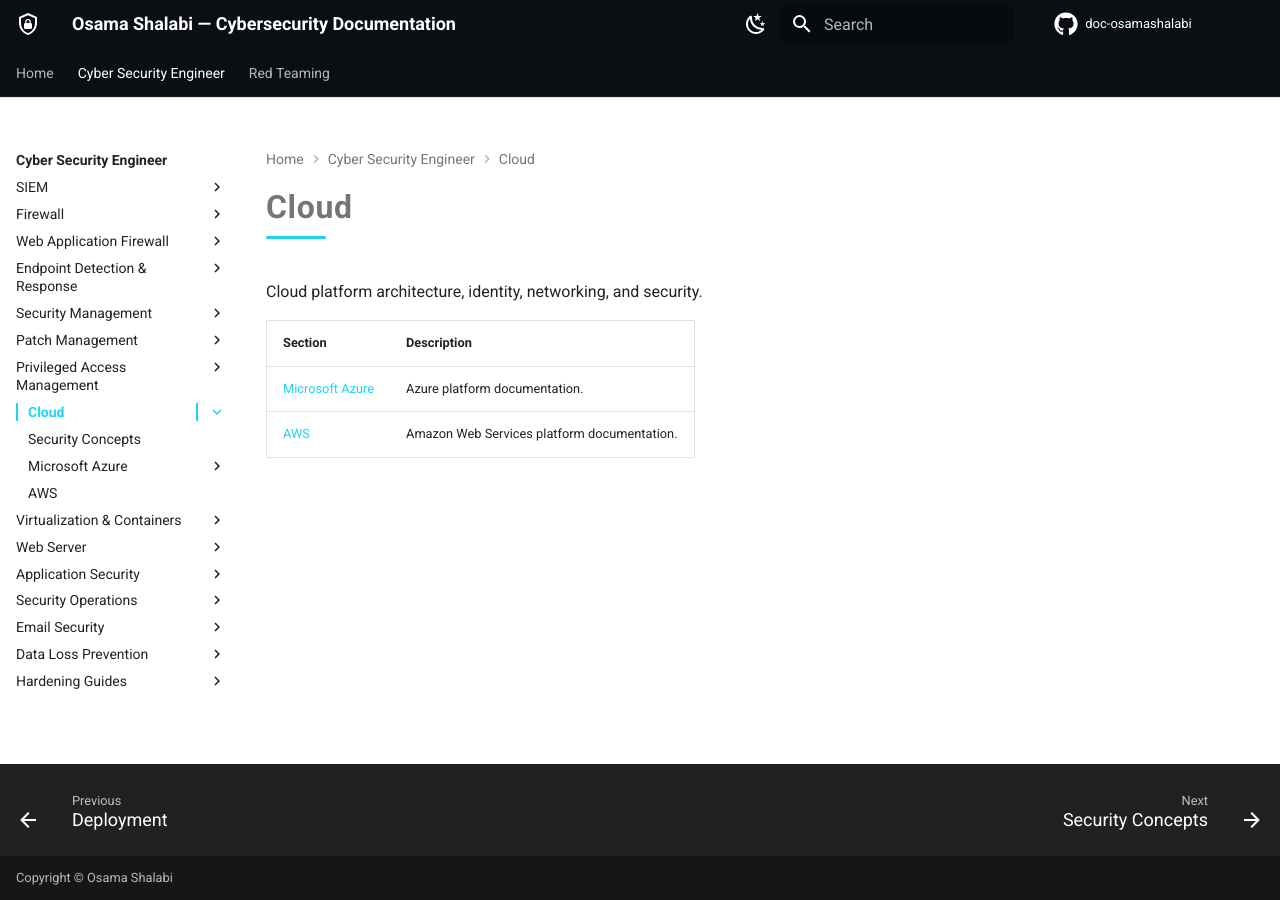
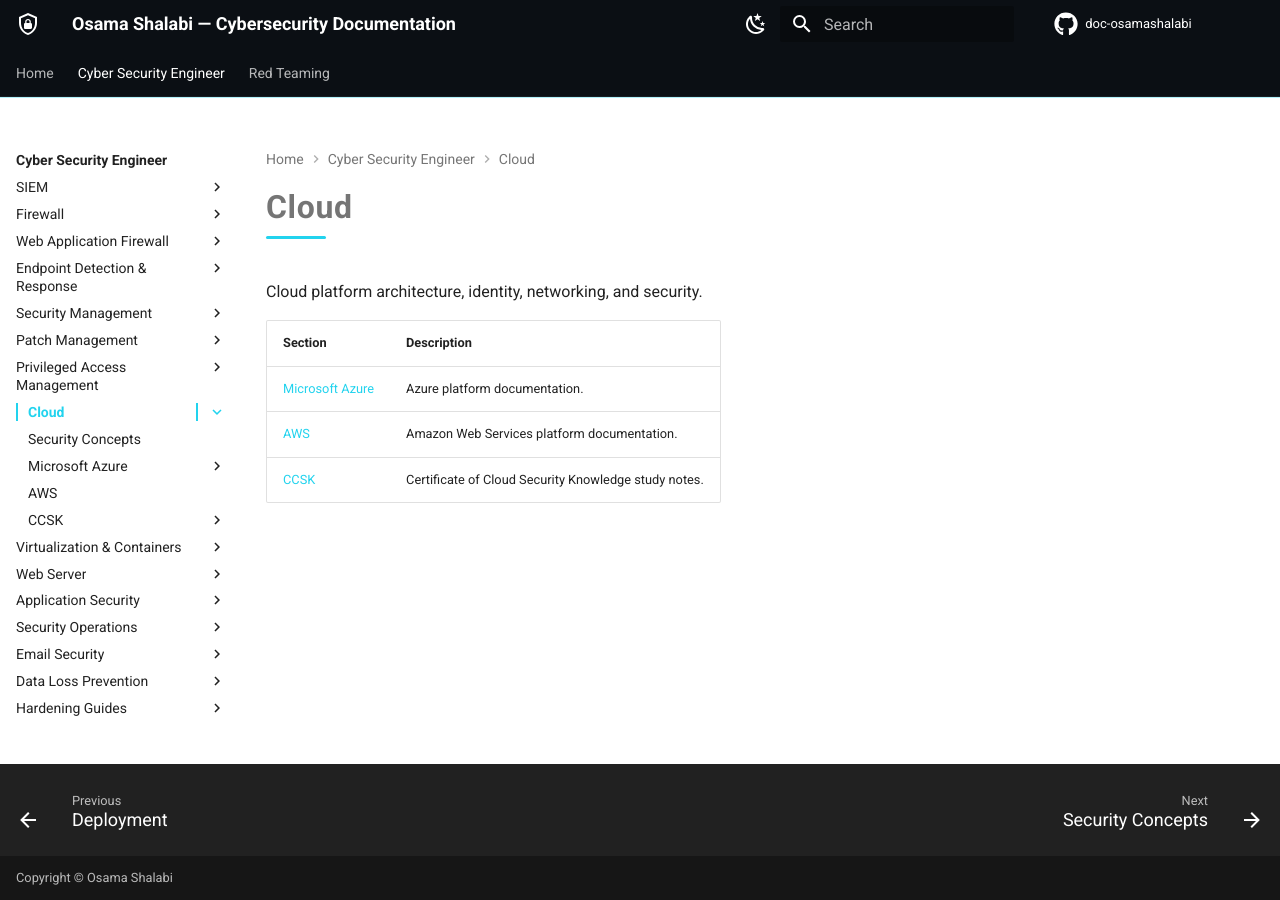
Before and after one commit to osamashalabi432-png/doc-osamashalabi, an MkDocs documentation site: the page built from docs/cyber-security-engineer/cloud/index.md, in a window 1280 px wide. Built offline with MkDocs 1.6.1 and Material for MkDocs 9.7.7, drawn with Linux system fonts in a browser that asks for light colours; comment, search, counter and statistics services are not loaded; part of the change alters nothing that is shown.

Commit message:
Add CCSK study guide to Cloud nav
Co-Authored-By: Claude Sonnet 5 <noreply@anthropic.com>

```diff
--- a/docs/cyber-security-engineer/cloud/index.md
+++ b/docs/cyber-security-engineer/cloud/index.md
@@ -6,3 +6,4 @@ Cloud platform architecture, identity, networking, and security.
 |---|---|
 | [Microsoft Azure](azure/index.md) | Azure platform documentation. |
 | [AWS](aws/index.md) | Amazon Web Services platform documentation. |
+| [CCSK](CCSK/CCSK%20Study%20Guide%2020250821.md) | Certificate of Cloud Security Knowledge study notes. |
--- a/mkdocs.yml
+++ b/mkdocs.yml
@@ -193,6 +193,11 @@ nav:
       - Labs: cyber-security-engineer/cloud/azure/labs.md
     - AWS:
       - Overview: cyber-security-engineer/cloud/aws/index.md
+    - CCSK:
+      - Study Guide: cyber-security-engineer/cloud/CCSK/CCSK Study Guide 20250821.md
+      - "1. Cloud Computing Concepts & Architectures": cyber-security-engineer/cloud/CCSK/chapter1 - Cloud Computing Concepts& Architectures.md
+      - "2. Cloud Governance": cyber-security-engineer/cloud/CCSK/chapter2 - cloud governance.md
+      - "3. Risk, Audit and Compliance": cyber-security-engineer/cloud/CCSK/chapter3 - Risk, Audit and Compliance.md
   - Virtualization & Containers:
     - Overview: cyber-security-engineer/virtualization-containers/index.md
     - Concepts: cyber-security-engineer/virtualization-containers/concepts.md
```
